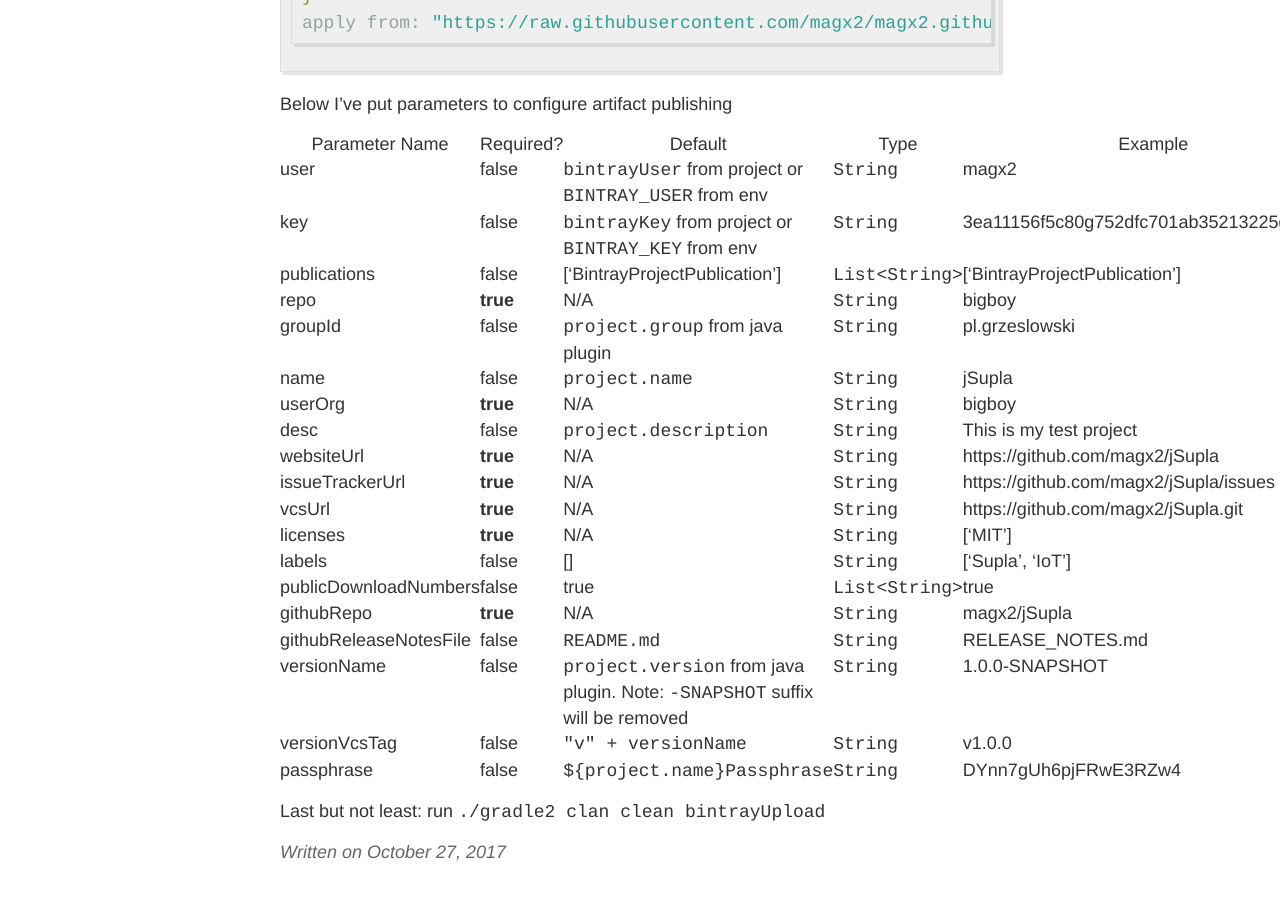
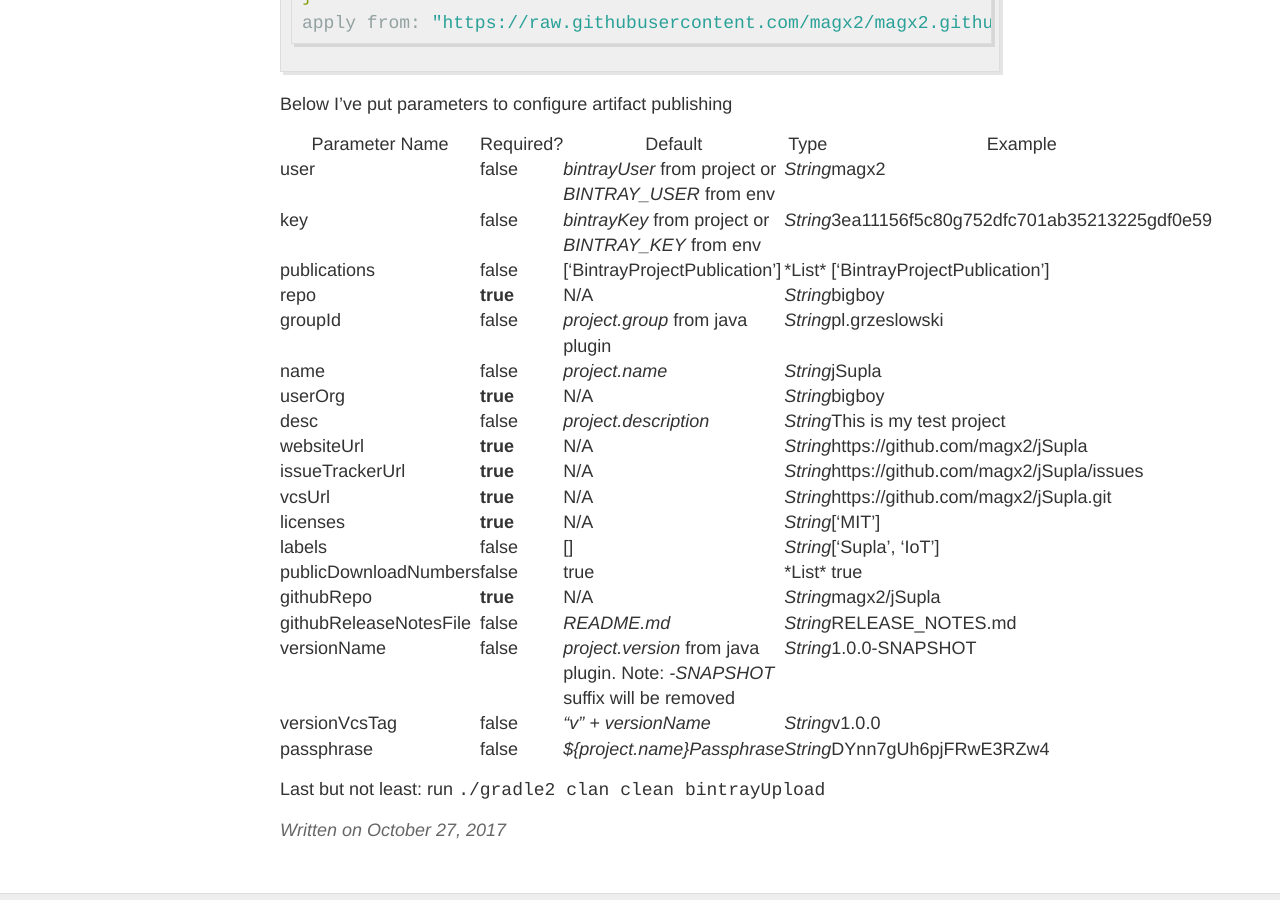
Before and after one commit to magx2/magx2.github.io, a Jekyll site: the page built from _posts/2017-10-27-bintray.gradle.md, in a window 1280 px wide and 900 px high, scrolled down 639 px. Built offline with Jekyll 4.4.1, drawn with Linux system fonts in a browser that asks for light colours.

````diff
--- a/_posts/2017-10-27-bintray.gradle.md
+++ b/_posts/2017-10-27-bintray.gradle.md
@@ -27,26 +27,26 @@ apply from: "https://raw.githubusercontent.com/magx2/magx2.github.io/bintray.gra
 
 Below I've put parameters to configure artifact publishing
 
-| Parameter Name         | Required? | Default                                                                              | Type               | Example                                  |
-| ---------------------- | --------- | ------------------------------------------------------------------------------------ | ------------------ | ---------------------------------------- |
-| user                   | false     | ```bintrayUser``` from project or ```BINTRAY_USER``` from env                        | ```String```       | magx2                                    |
-| key                    | false     | ```bintrayKey``` from project or ```BINTRAY_KEY``` from env                          | ```String```       | 3ea11156f5c80g752dfc701ab35213225gdf0e59 |
-| publications           | false     | ['BintrayProjectPublication']                                                        | ```List<String>``` | ['BintrayProjectPublication']            |
-| repo                   | **true**  | N/A                                                                                  | ```String```       | bigboy                                   |
-| groupId                | false     | ```project.group``` from java plugin                                                 | ```String```       | pl.grzeslowski                           |
-| name                   | false     | ```project.name```                                                                   | ```String```       | jSupla                                   |
-| userOrg                | **true**  | N/A                                                                                  | ```String```       | bigboy                                   |
-| desc                   | false     | ```project.description```                                                            | ```String```       | This is my test project                  |
-| websiteUrl             | **true**  | N/A                                                                                  | ```String```       | https://github.com/magx2/jSupla          |
-| issueTrackerUrl        | **true**  | N/A                                                                                  | ```String```       | https://github.com/magx2/jSupla/issues   |
-| vcsUrl                 | **true**  | N/A                                                                                  | ```String```       | https://github.com/magx2/jSupla.git      |
-| licenses               | **true**  | N/A                                                                                  | ```String```       | ['MIT']                                  |
-| labels                 | false     | []                                                                                   | ```String```       | ['Supla', 'IoT']                         |
-| publicDownloadNumbers  | false     | true                                                                                 | ```List<String>``` | true                                     |
-| githubRepo             | **true**  | N/A                                                                                  | ```String```       | magx2/jSupla                             |
-| githubReleaseNotesFile | false     | ```README.md```                                                                      | ```String```       | RELEASE_NOTES.md                         |
-| versionName            | false     | ```project.version``` from java plugin. Note: ```-SNAPSHOT``` suffix will be removed | ```String```       | 1.0.0-SNAPSHOT                           |
-| versionVcsTag          | false     | ```"v" + versionName```                                                              | ```String```       | v1.0.0                                   |
-| passphrase             | false     | ```${project.name}Passphrase```                                                      | ```String```       | DYnn7gUh6pjFRwE3RZw4                     |
+| Parameter Name         | Required? | Default                                                                              | Type           | Example                                  |
+| ---------------------- | --------- | ------------------------------------------------------------------------------------ | -------------- | ---------------------------------------- |
+| user                   | false     | *bintrayUser* from project or *BINTRAY_USER* from env                                | *String*       | magx2                                    |
+| key                    | false     | *bintrayKey* from project or *BINTRAY_KEY* from env                                  | *String*       | 3ea11156f5c80g752dfc701ab35213225gdf0e59 |
+| publications           | false     | ['BintrayProjectPublication']                                                        | *List<String>* | ['BintrayProjectPublication']            |
+| repo                   | **true**  | N/A                                                                                  | *String*       | bigboy                                   |
+| groupId                | false     | *project.group* from java plugin                                                     | *String*       | pl.grzeslowski                           |
+| name                   | false     | *project.name*                                                                       | *String*       | jSupla                                   |
+| userOrg                | **true**  | N/A                                                                                  | *String*       | bigboy                                   |
+| desc                   | false     | *project.description*                                                                | *String*       | This is my test project                  |
+| websiteUrl             | **true**  | N/A                                                                                  | *String*       | https://github.com/magx2/jSupla          |
+| issueTrackerUrl        | **true**  | N/A                                                                                  | *String*       | https://github.com/magx2/jSupla/issues   |
+| vcsUrl                 | **true**  | N/A                                                                                  | *String*       | https://github.com/magx2/jSupla.git      |
+| licenses               | **true**  | N/A                                                                                  | *String*       | ['MIT']                                  |
+| labels                 | false     | []                                                                                   | *String*       | ['Supla', 'IoT']                         |
+| publicDownloadNumbers  | false     | true                                                                                 | *List<String>* | true                                     |
+| githubRepo             | **true**  | N/A                                                                                  | *String*       | magx2/jSupla                             |
+| githubReleaseNotesFile | false     | *README.md*                                                                          | *String*       | RELEASE_NOTES.md                         |
+| versionName            | false     | *project.version* from java plugin. Note: *-SNAPSHOT* suffix will be removed         | *String*       | 1.0.0-SNAPSHOT                           |
+| versionVcsTag          | false     | *"v" + versionName*                                                                  | *String*       | v1.0.0                                   |
+| passphrase             | false     | *${project.name}Passphrase*                                                          | *String*       | DYnn7gUh6pjFRwE3RZw4                     |
 
 Last but not least: run ```./gradle2 clan clean bintrayUpload```
````
